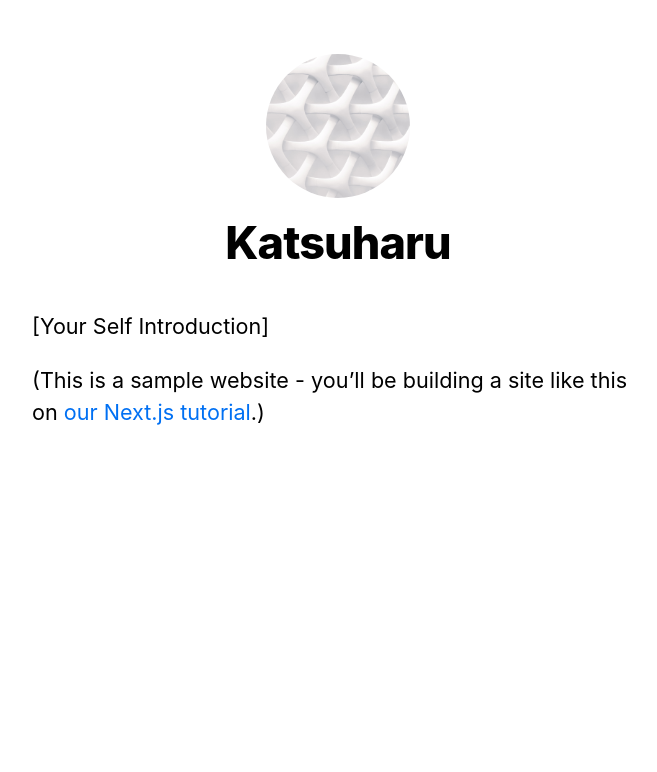
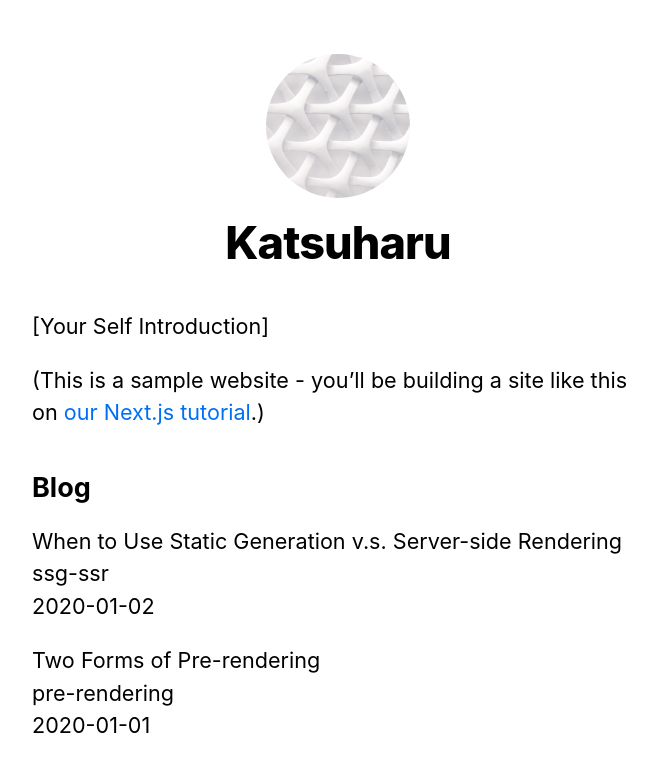
Before and after one commit to katsuharu/nextjs-blog, a Next.js app: page / in a window 1280 px wide. Shown: the top 772 px of the page, without its empty margins (302-959 px from the left). Built offline with nearby package versions, Linux system fonts and the light colour scheme.

Commit message:
implement fetch extrnal data and pre-rendered the index page with the data

```diff
--- /dev/null
+++ b/lib/posts.js
@@ -0,0 +1,35 @@
+import fs from "fs";
+import path from "path";
+import matter from "gray-matter";
+
+const postsDirectory = path.join(process.cwd(), "posts");
+
+export function getSortedPostsData() {
+  // Get file names under / posts
+  const fileNames = fs.readdirSync(postsDirectory);
+  const allPostsData = fileNames.map((fileName) => {
+    //   Remove ".md" from file name to get id
+    const id = fileName.replace(/\.md$/, "");
+
+    // Read markdown file as string
+    const fullPath = path.join(postsDirectory, fileName);
+    const fileContents = fs.readFileSync(fullPath, "utf8");
+
+    // Use gray-matter to parse the post metadata section
+    const matterResult = matter(fileContents);
+
+    // Combine the data with the id
+    return {
+      id,
+      ...matterResult.data,
+    };
+  });
+  // Sort posts by date
+  return allPostsData.sort((a, b) => {
+    if (a.date < b.date) {
+      return 1;
+    } else {
+      return -1;
+    }
+  });
+}
--- a/pages/index.js
+++ b/pages/index.js
@@ -1,8 +1,18 @@
 import Head from "next/head";
 import Layout, { siteTitle } from "../components/layout";
 import utilStyles from "../styles/utils.module.css";
+import { getSortedPostsData } from "../lib/posts";
 
-export default function Home() {
+export async function getStaticProps() {
+  const allPostsData = getSortedPostsData();
+  return {
+    props: {
+      allPostsData,
+    },
+  };
+}
+
+export default function Home({ allPostsData }) {
   return (
     <Layout home>
       <Head>
@@ -15,6 +25,21 @@
           <a href="https://nextjs.org/learn">our Next.js tutorial</a>.)
         </p>
       </section>
+
+      <section className={`${utilStyles.headingMd} ${utilStyles.padding1px}`}>
+        <h2 className={utilStyles.headingLg}>Blog</h2>
+        <ul className={utilStyles.list}>
+          {allPostsData.map(({ id, date, title }) => (
+            <li className={utilStyles.listItem} key={id}>
+              {title}
+              <br />
+              {id}
+              <br />
+              {date}
+            </li>
+          ))}
+        </ul>
+      </section>
     </Layout>
   );
 }
```
